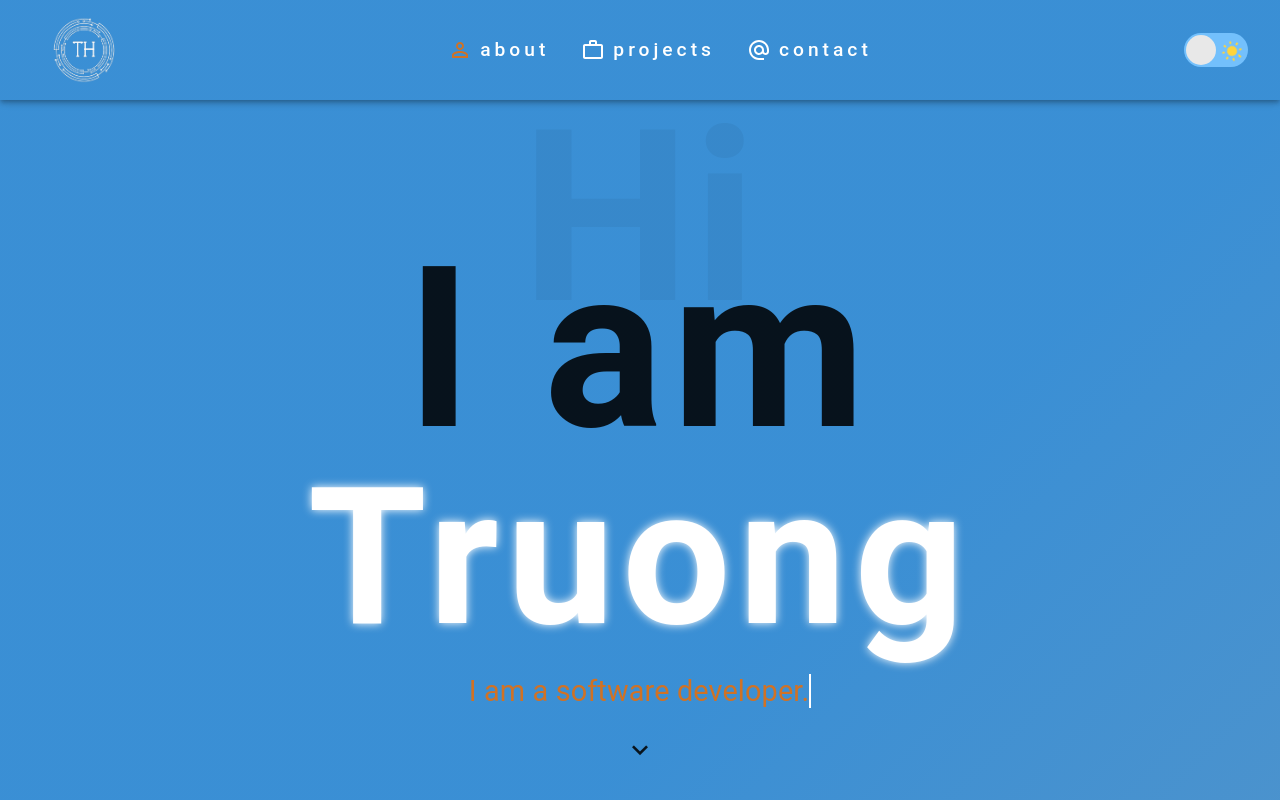
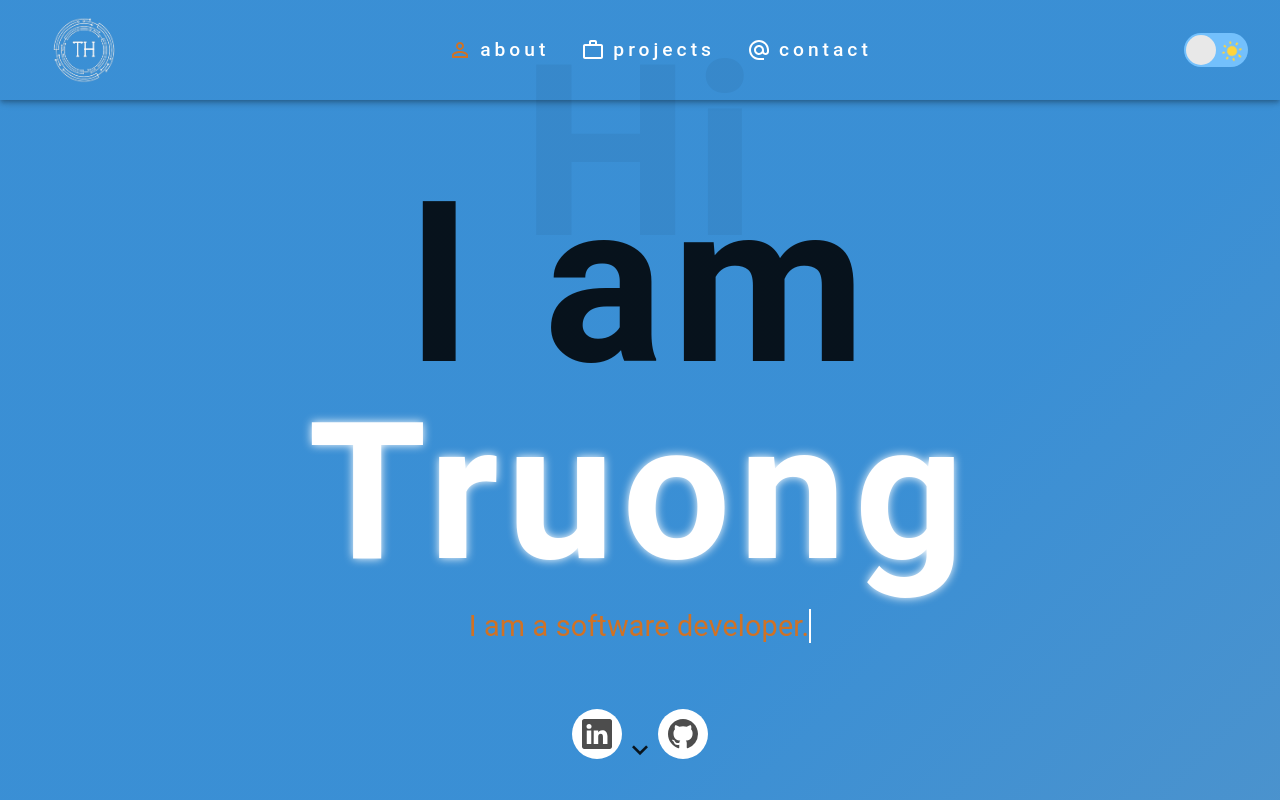
Before and after one commit to tin0312/my-portfolio, a React (Vite) app: page / in a window 1280 px wide. Shown: the top 800 px of the page. Built offline with nearby package versions, Linux system fonts and the light colour scheme.

Commit message:
Add social icons  and render in about page

```diff
--- a/index.html
+++ b/index.html
@@ -9,7 +9,7 @@
   <link rel="preconnect" href="https://fonts.gstatic.com" crossorigin>
   <link href="https://fonts.googleapis.com/css2?family=Jost:ital,wght@0,100..900;1,100..900&display=swap"
     rel="stylesheet">
-  <title>Hoang Nhat Truong</title>
+  <title>Truong | Portfolio</title>
 </head>
 
 <body>
--- /dev/null
+++ b/src/component/SocialIcons.tsx
@@ -0,0 +1,135 @@
+import { styled } from '@mui/system';
+
+interface TooltipProps{
+    backgroundColor: string;
+    position: "left" | "right";
+    children: React.ReactNode;
+}
+
+const IconList = styled('ul')({
+  listStyle: 'none',
+  display: 'flex',
+  justifyContent: 'center',
+  alignItems: 'center',
+});
+
+const IconContent = styled('li')({
+  margin: '0 10px',
+  position: 'relative',
+  padding: '0.5rem',
+  '&:hover .tooltip': {
+    opacity: 1,
+    visibility: 'visible',
+    top: '-50px',
+  },
+});
+
+const Tooltip = styled('div')<TooltipProps>(({ backgroundColor, position }) => ({
+    position: 'absolute',
+    top: '100%',
+    transform: 'translateY(10px)',
+    color: '#fff',
+    padding: '6px 10px',
+    borderRadius: '5px',
+    opacity: 0,
+    visibility: 'hidden',
+    fontSize: '14px',
+    transition: 'all 0.3s ease',
+    backgroundColor,
+    ...(position === 'left' ? { right: '110%' } : { left: '110%' }),
+  }));
+
+const IconLink = styled('a')({
+  position: 'relative',
+  overflow: 'hidden',
+  display: 'flex',
+  justifyContent: 'center',
+  alignItems: 'center',
+  width: '50px',
+  height: '50px',
+  borderRadius: '50%',
+  color: '#4d4d4d',
+  backgroundColor: '#fff',
+  transition: 'all 0.3s ease-in-out',
+  '&:hover': {
+    boxShadow: '3px 2px 45px 0px rgb(0 0 0 / 12%)',
+    color: 'white',
+  },
+  '&:hover .filled': {
+    height: '100%',
+  },
+  '& svg': {
+    position: 'relative',
+    zIndex: 1,
+    width: '30px',
+    height: '30px',
+  },
+});
+
+const Filled = styled('div')({
+  position: 'absolute',
+  top: 'auto',
+  bottom: 0,
+  left: 0,
+  width: '100%',
+  height: 0,
+  backgroundColor: '#000',
+  transition: 'all 0.3s ease-in-out',
+});
+
+const SocialIcons = () => {
+    return (
+      <IconList>
+        <IconContent>
+          <IconLink
+            href="https://www.linkedin.com/in/nhattruonghoang/"
+            aria-label="LinkedIn"
+            data-social="linkedin"
+          >
+            <Filled className="filled" style={{ backgroundColor: '#0274b3' }} />
+            <svg
+              xmlns="http://www.w3.org/2000/svg"
+              width="16"
+              height="16"
+              fill="currentColor"
+              className="bi bi-linkedin"
+              viewBox="0 0 16 16"
+              xmlSpace="preserve"
+            >
+              <path
+                d="M0 1.146C0 .513.526 0 1.175 0h13.65C15.474 0 16 .513 16 1.146v13.708c0 .633-.526 1.146-1.175 1.146H1.175C.526 16 0 15.487 0 14.854zm4.943 12.248V6.169H2.542v7.225zm-1.2-8.212c.837 0 1.358-.554 1.358-1.248-.015-.709-.52-1.248-1.342-1.248S2.4 3.226 2.4 3.934c0 .694.521 1.248 1.327 1.248zm4.908 8.212V9.359c0-.216.016-.432.08-.586.173-.431.568-.878 1.232-.878.869 0 1.216.662 1.216 1.634v3.865h2.401V9.25c0-2.22-1.184-3.252-2.764-3.252-1.274 0-1.845.7-2.165 1.193v.025h-.016l.016-.025V6.169h-2.4c.03.678 0 7.225 0 7.225z"
+                fill="currentColor"
+              ></path>
+            </svg>
+          </IconLink>
+          <Tooltip className="tooltip" backgroundColor="#0274b3" position="left">LinkedIn</Tooltip>
+        </IconContent>
+        <IconContent>
+          <IconLink
+            href="https://github.com/tin0312"
+            aria-label="GitHub"
+            data-social="github"
+          >
+            <Filled className="filled" style={{ backgroundColor: '#24262a' }} />
+            <svg
+              xmlns="http://www.w3.org/2000/svg"
+              width="16"
+              height="16"
+              fill="currentColor"
+              className="bi bi-github"
+              viewBox="0 0 16 16"
+              xmlSpace="preserve"
+            >
+              <path
+                d="M8 0C3.58 0 0 3.58 0 8c0 3.54 2.29 6.53 5.47 7.59.4.07.55-.17.55-.38 0-.19-.01-.82-.01-1.49-2.01.37-2.53-.49-2.69-.94-.09-.23-.48-.94-.82-1.13-.28-.15-.68-.52-.01-.53.63-.01 1.08.58 1.23.82.72 1.21 1.87.87 2.33.66.07-.52.28-.87.51-1.07-1.78-.2-3.64-.89-3.64-3.95 0-.87.31-1.59.82-2.15-.08-.2-.36-1.02.08-2.12 0 0 .67-.21 2.2.82.64-.18 1.32-.27 2-.27s1.36.09 2 .27c1.53-1.04 2.2-.82 2.2-.82.44 1.1.16 1.92.08 2.12.51.56.82 1.27.82 2.15 0 3.07-1.87 3.75-3.65 3.95.29.25.54.73.54 1.48 0 1.07-.01 1.93-.01 2.2 0 .21.15.46.55.38A8.01 8.01 0 0 0 16 8c0-4.42-3.58-8-8-8"
+                fill="currentColor"
+              ></path>
+            </svg>
+          </IconLink>
+          <Tooltip className="tooltip" backgroundColor="#24262a" position="right">GitHub</Tooltip>
+        </IconContent>
+      </IconList>
+    );
+  };
+
+  export default SocialIcons;
--- a/src/pages/About.tsx
+++ b/src/pages/About.tsx
@@ -3,6 +3,7 @@
 import Typography from "@mui/material/Typography";
 import { useTheme } from "@mui/material/styles";
 import ExpandIcon from "../component/ExpandIcon";
+import SocialIcons from "../component/SocialIcons";
 
 interface TextType {
   elem: HTMLElement;
@@ -105,6 +106,7 @@
     <Box
       id="about"
       sx={{
+        position: "relative",
         height: "100vh",
         display: "flex",
         flexDirection: "column",
@@ -112,6 +114,9 @@
         justifyContent: "center",
       }}
     >
+    {/* <Box sx={{position: "absolute, right:"}}>
+        <SocialIcons/>
+    </Box> */}
       <Typography
         sx={{
           opacity: 0.05,
@@ -178,8 +183,11 @@
         <Box
           component="span"
           className="wrap"
-          sx={{ color: theme.palette.mode === "dark" ? "#FFF" : "#D07225" }}
+          sx={{ color: theme.palette.mode === "dark" ? "#FFF" : "#D07225"}}
         ></Box>
+      </Box>
+      <Box sx={{marginTop: 8}}>
+          <SocialIcons />
       </Box>
       <ExpandIcon />
     </Box>
```
